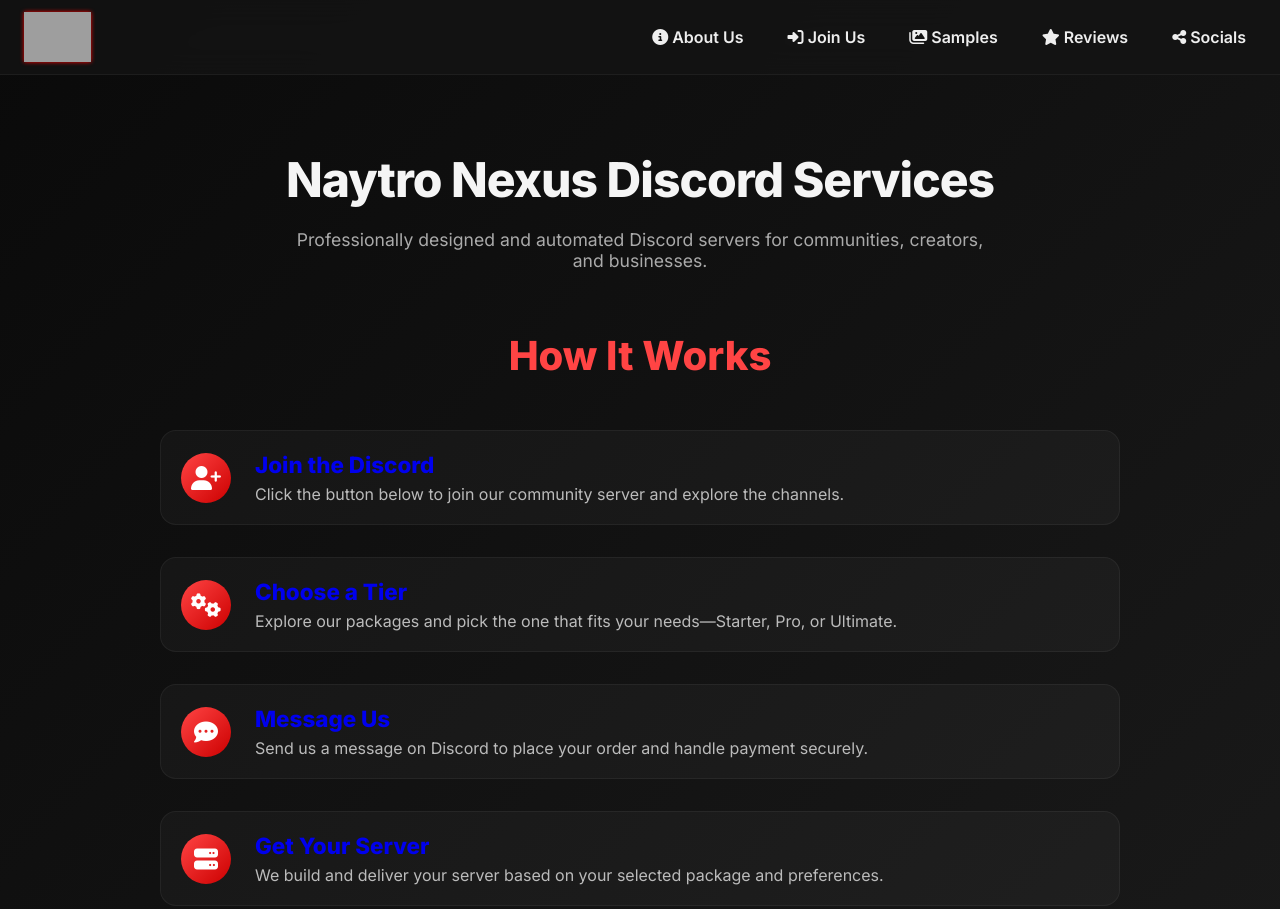
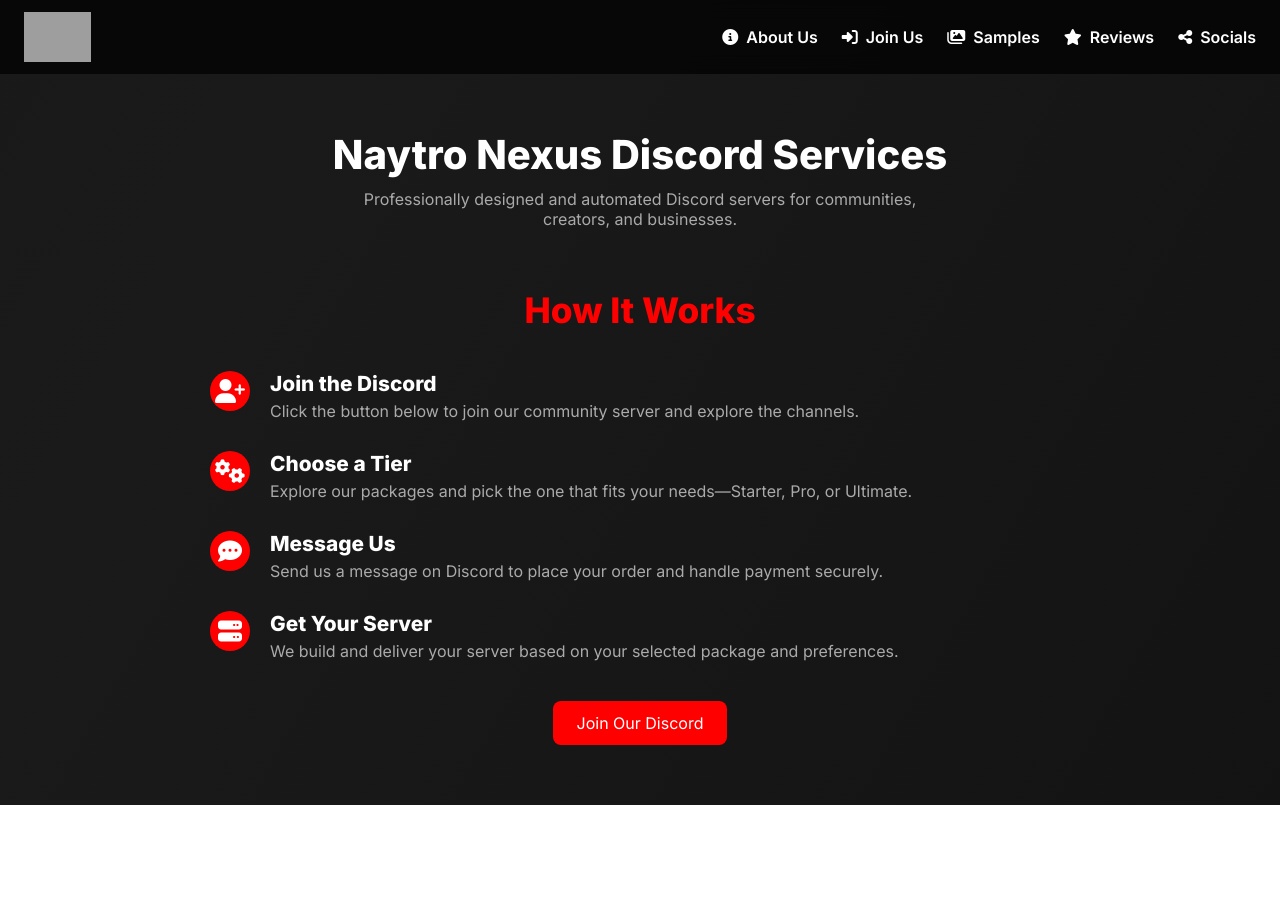
Before and after one commit to proNAYTRO/websitetest, a plain HTML site: page index.html in a window 1280 px wide. Shown: the top 909 px of the page. After the commit the page ends 805 px from the top, so only its background shows below. Drawn offline with Linux system fonts and the light colour scheme; grey boxes are pictures that could not be loaded.

Commit message:
Update index.html

```diff
--- a/index.html
+++ b/index.html
@@ -18,12 +18,22 @@
     body {
       margin: 0;
       font-family: 'Inter', sans-serif;
-      background: linear-gradient(135deg, #0a0a0a, #1a1a1a);
+      background: linear-gradient(120deg, #0f0f0f, #1a1a1a, #000000);
+      background-size: 600% 600%;
+      animation: gradientParallax 30s ease infinite;
       color: #fff;
       padding-top: 90px;
     }
 
+    @keyframes gradientParallax {
+      0% { background-position: 0% 50%; }
+      50% { background-position: 100% 50%; }
+      100% { background-position: 0% 50%; }
+    }
+
     header {
+      background: rgba(0, 0, 0, 0.7);
+      backdrop-filter: blur(10px);
       position: fixed;
       top: 0;
       width: 100%;
@@ -32,30 +42,27 @@
       justify-content: space-between;
       align-items: center;
       padding: 12px 24px;
-      background: rgba(20, 20, 20, 0.75);
-      backdrop-filter: blur(15px);
-      border-bottom: 1px solid rgba(255, 255, 255, 0.05);
     }
 
     .site-logo {
       height: 50px;
-      filter: drop-shadow(0 0 2px #f00);
     }
 
     .menu-toggle {
       font-size: 1.5rem;
       color: #fff;
-      background: none;
-      border: 2px solid #444;
-      border-radius: 8px;
-      padding: 6px 12px;
+      background-color: rgba(255, 255, 255, 0.1);
+      border: none;
       cursor: pointer;
+      padding: 8px 10px;
+      border-radius: 4px;
       display: none;
+      z-index: 1002;
     }
 
     nav {
       display: flex;
-      gap: 32px;
+      gap: 24px;
     }
 
     .nav-links {
@@ -65,17 +72,17 @@
     }
 
     .nav-links a {
-      color: #eee;
+      color: #fff;
       text-decoration: none;
       font-weight: 600;
       font-size: 1rem;
-      padding: 6px 10px;
-      border-radius: 6px;
-      transition: all 0.3s ease;
+      display: flex;
+      align-items: center;
+      gap: 8px;
+      transition: color 0.2s ease;
     }
 
     .nav-links a:hover {
-      background-color: rgba(255, 0, 0, 0.15);
       color: #f00;
     }
 
@@ -89,7 +96,7 @@
         top: 70px;
         left: 0;
         width: 100%;
-        background-color: rgba(10, 10, 10, 0.95);
+        background-color: rgba(0, 0, 0, 0.95);
         flex-direction: column;
         align-items: center;
         gap: 16px;
@@ -104,102 +111,117 @@
       .nav-links {
         flex-direction: column;
       }
+
+      .nav-links a {
+        font-size: 0.95rem;
+      }
     }
 
     h1 {
-      font-size: 3rem;
+      font-size: 2.5rem;
       text-align: center;
-      margin: 60px 0 20px;
-      color: #f5f5f5;
-      letter-spacing: -1px;
+      margin: 40px 0 10px;
     }
 
     p.description {
       text-align: center;
-      max-width: 700px;
-      margin: 0 auto 60px;
+      max-width: 600px;
+      margin: 0 auto 40px;
       color: #aaa;
-      font-size: 1.1rem;
     }
 
     .pathway-section {
-      max-width: 1000px;
-      margin: 0 auto 100px;
+      max-width: 900px;
+      margin: 60px auto;
       padding: 0 20px;
+      text-align: center;
     }
 
     .pathway-title {
-      font-size: 2.5rem;
-      text-align: center;
-      margin-bottom: 50px;
-      color: #ff4444;
+      font-size: 2.2rem;
+      margin-bottom: 40px;
+      color: #f00;
     }
 
     .pathway-steps {
-      display: grid;
-      grid-template-columns: 1fr;
-      gap: 32px;
+      display: flex;
+      flex-direction: column;
+      gap: 30px;
     }
 
     .step {
       display: flex;
-      align-items: center;
-      gap: 24px;
-      background: rgba(255, 255, 255, 0.03);
-      border: 1px solid rgba(255, 255, 255, 0.05);
-      border-radius: 16px;
-      padding: 20px;
-      transition: transform 0.3s ease, box-shadow 0.3s ease;
+      align-items: flex-start;
+      gap: 20px;
+      text-align: left;
+      cursor: pointer;
       text-decoration: none;
+      color: inherit;
+      opacity: 0;
+      transform: translateY(40px);
+      transition: opacity 0.8s ease, transform 0.8s ease;
     }
 
-    .step:hover {
-      transform: translateY(-6px);
-      box-shadow: 0 8px 24px rgba(255, 0, 0, 0.2);
+    .step.visible {
+      opacity: 1;
+      transform: translateY(0);
     }
 
     .step-number {
       font-size: 1.5rem;
-      background: linear-gradient(135deg, #ff4444, #cc0000);
+      background-color: #f00;
       color: #fff;
       border-radius: 50%;
-      width: 50px;
-      height: 50px;
+      width: 40px;
+      height: 40px;
       display: grid;
       place-items: center;
       font-weight: bold;
-      flex-shrink: 0;
+      transition: box-shadow 0.3s ease;
+    }
+
+    .step:hover .step-number {
+      box-shadow: 0 0 15px rgba(255, 255, 255, 0.8);
     }
 
     .step-content h3 {
-      margin: 0 0 6px;
-      font-size: 1.4rem;
+      margin: 0 0 5px;
+      font-size: 1.3rem;
     }
 
     .step-content p {
       margin: 0;
-      color: #bbb;
+      color: #aaa;
     }
 
     .pathway-button {
-      display: block;
-      width: fit-content;
-      margin: 50px auto 0;
-      background: linear-gradient(135deg, #ff0000, #cc0000);
+      margin-top: 40px;
+      display: inline-block;
+      background-color: #f00;
       color: #fff;
-      padding: 14px 32px;
-      font-size: 1.1rem;
-      border: none;
-      border-radius: 12px;
+      padding: 12px 24px;
+      font-size: 1rem;
+      border-radius: 8px;
       text-decoration: none;
-      transition: background 0.3s ease;
+      transition: background-color 0.3s ease;
     }
 
     .pathway-button:hover {
-      background: linear-gradient(135deg, #cc0000, #a00000);
+      background-color: #c00;
     }
 
     @media (max-width: 600px) {
+      .step {
+        flex-direction: column;
+        align-items: center;
+        text-align: center;
+      }
+
+      .step-number {
+        margin-bottom: 10px;
+        animation: mobilePulse 1.8s infinite;
+      }
+
       h1 {
         font-size: 2rem;
       }
@@ -207,29 +229,12 @@
       .pathway-title {
         font-size: 1.8rem;
       }
-
-      .step {
-        flex-direction: column;
-        align-items: center;
-        text-align: center;
-      }
-
-      .step-number {
-        margin-bottom: 12px;
-        animation: pulse 1.6s infinite;
-      }
     }
 
-    @keyframes pulse {
-      0% {
-        box-shadow: 0 0 0 0 rgba(255, 0, 0, 0.6);
-      }
-      70% {
-        box-shadow: 0 0 0 10px rgba(255, 0, 0, 0);
-      }
-      100% {
-        box-shadow: 0 0 0 0 rgba(255, 0, 0, 0);
-      }
+    @keyframes mobilePulse {
+      0% { box-shadow: 0 0 0px rgba(255, 255, 255, 0.3); }
+      50% { box-shadow: 0 0 15px rgba(255, 255, 255, 0.9); }
+      100% { box-shadow: 0 0 0px rgba(255, 255, 255, 0.3); }
     }
   </style>
 </head>
@@ -296,6 +301,30 @@
       nav.classList.toggle("open");
       icon.textContent = nav.classList.contains("open") ? "×" : "☰";
     }
+
+    document.addEventListener('DOMContentLoaded', function () {
+      const steps = document.querySelectorAll('.step');
+      const isMobile = window.innerWidth < 768;
+
+      if (isMobile) {
+        const observer = new IntersectionObserver((entries, observer) => {
+          entries.forEach(entry => {
+            if (entry.isIntersecting) {
+              entry.target.classList.add('visible');
+              observer.unobserve(entry.target);
+            }
+          });
+        }, { threshold: 0.2 });
+
+        steps.forEach(step => observer.observe(step));
+      } else {
+        steps.forEach((step, index) => {
+          setTimeout(() => {
+            step.classList.add('visible');
+          }, index * 250);
+        });
+      }
+    });
   </script>
 
 </body>
```
